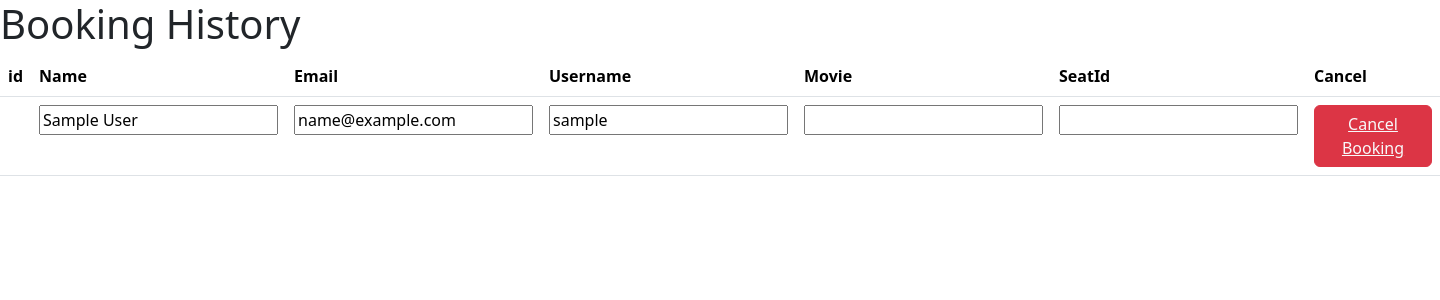
After one commit to gsapkota69/movie-booking, a PHP site: page /userhistory.php in a window 1440 px wide. The commit adds this page. Shown: the top 300 px of the page. Run offline with PHP 8.4, Linux system fonts and the light colour scheme; tables that the repository leaves empty or names only in its code hold one stand-in row (values such as "Sample post").

Commit message:
created booking history page and added link to the page in " booking history"footer of index

```diff
--- a/index.php
+++ b/index.php
@@ -137,7 +137,7 @@ session_start();
 
             <ul>
                 <h4 class="Link-heading">Help</h4>
-                <li class="link-item"><a href="#">Account and Billing</a></li>
+                <li class="link-item"><a href="./userhistory.php">Booking History</a></li>
                 <li class="link-item"><a href="#">Plans and Pricing</a></li>
                 <li class="link-item"><a href="#">Supported Devices</a></li>
                 <li class="link-item"><a href="#">Accessibility</a></li>
--- /dev/null
+++ b/userhistory.php
@@ -0,0 +1,76 @@
+<!DOCTYPE html>
+<html lang="en">
+
+<head>
+    <meta charset="UTF-8">
+    <meta name="viewport" content="width=device-width, initial-scale=1.0">
+    <link rel="stylesheet" href="./css/admin.css">
+
+    <title>Admin Portal</title>
+</head>
+<link href="https://cdn.jsdelivr.net/npm/bootstrap@5.3.2/dist/css/bootstrap.min.css" rel="stylesheet"
+    integrity="sha384-T3c6CoIi6uLrA9TneNEoa7RxnatzjcDSCmG1MXxSR1GAsXEV/Dwwykc2MPK8M2HN" crossorigin="anonymous">
+
+
+<body>
+<div class="addData">
+    <h1>Booking History</h1>
+        <div class="innersection">
+
+            <span class="line"></span><span class="line"></span><span class="line"></span><span
+                class="line"></span>
+            <?php
+            $conn        = mysqli_connect("localhost", "root", "", "movies");
+            $table_sql   = "SELECT * FROM `users`";
+            $table_query = mysqli_query($conn, $table_sql);
+            if (!mysqli_num_rows($table_query) > 0) {
+                echo ("No data found");
+            } else {
+                while ($user_data = mysqli_fetch_assoc($table_query)) {
+                    $id       = $user_data['id'];
+                    $name     = $user_data['name'];
+                    $email    = $user_data['email'];
+                    $username = $user_data['username'];
+                    $password = $user_data['password'];
+                    echo ("
+        <div>
+        <form method='POST' action='editusers.php'>
+        <table class='table'>
+<thead>
+<tr>
+<th scope='col'>id</th>
+<th scope='col'>Name</th>
+<th scope='col'>Email</th>
+<th scope='col'>Username</th>
+<th scope='col'>Movie</th>
+<th scope='col'>SeatId</th>
+<th scope='col'>Cancel</th>
+
+</tr>
+</thead>
+<tbody>
+<tr>
+<th scope='row'> <input type='hidden' name='id' value='$id'></th>
+<td>   <input type='text' name='name' value='$name'></td>
+<td> <input type='text' name='email' value='$email'></td>
+<td><input type='text' name='username' value='$username'></td>
+<td><input type='text' name='movie' value= ''></td>
+<td><input type='text' name='seatid' value= ''></td>
+
+
+<td><button class='btn btn-danger'><a href='#' class='text-light'>Cancel Booking</a></button></td>
+
+</tr>
+
+</tbody>
+</table>
+        </div>
+        ");
+                }
+            }
+            ?>
+        </div>
+    </form>
+</div>
+</body>
+</html>
```
